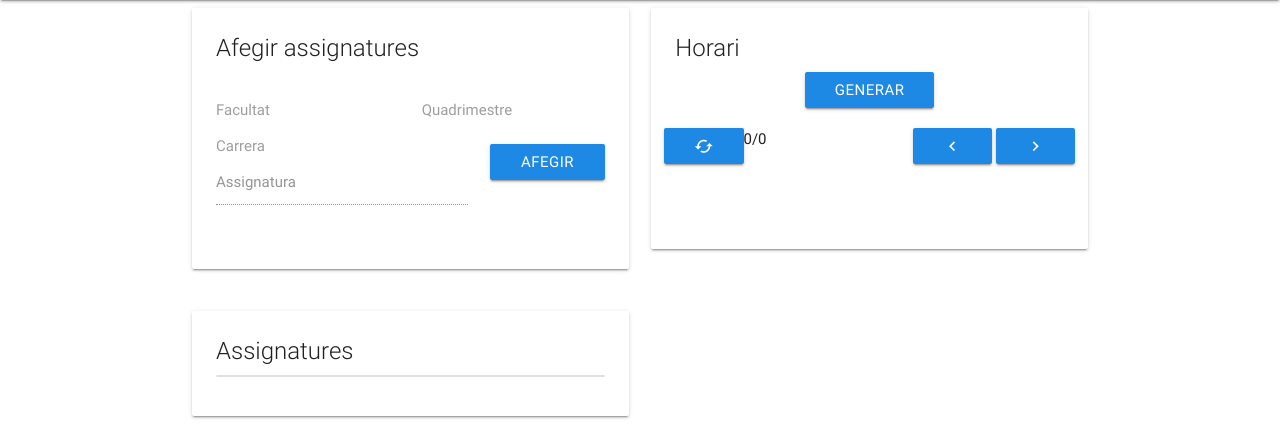
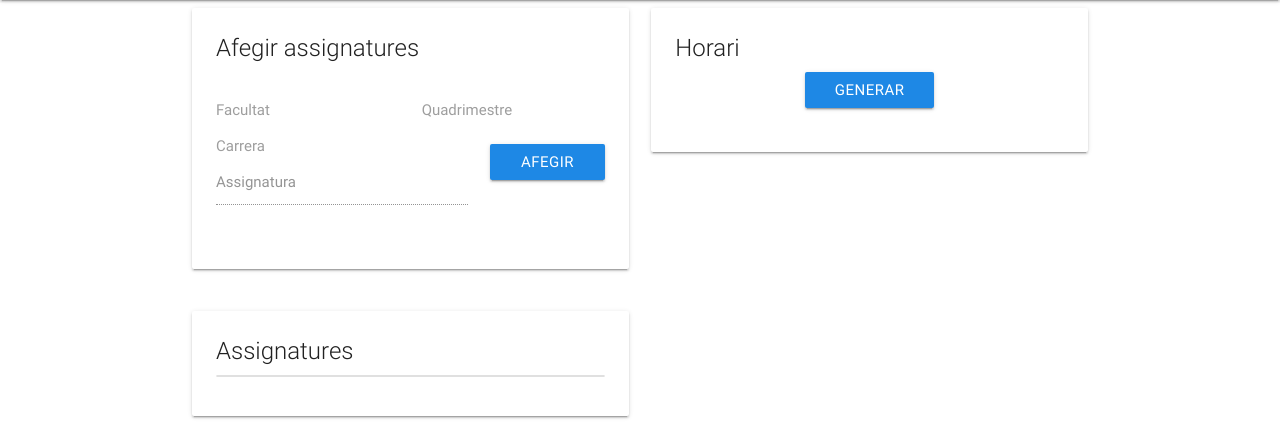
Before and after one commit to alex-torregrosa/CFIS-horaris2, a Django app: page / in a window 1280 px wide. Shown: the part 64-509 px from the top of the page. Run offline with Django 3.2, Linux system fonts and the light colour scheme; some libraries are stand-ins or nearby versions.

Commit message:
Calendari a modal

```diff
--- a/horaris/generator.py
+++ b/horaris/generator.py
@@ -29,10 +29,10 @@ def calculaHorari(asignaturas, msg):
     # Fetch classes
     for el in asignaturas:
         assigs.append(Asignatura.objects.get(pk=asignaturas[el]))
-    sendProgress(msg, "Asignaturas carregades", 10)
+    sendProgress(msg, "Asignatures carregades", 10)
     total = len(assigs)
     for x in range(0, total):
-        sendProgress(msg, "Cargando horaris per a " +
+        sendProgress(msg, "Carregant horaris per a " +
                      assigs[x].name, 10 + (x / total) * 20)
         if not assigs[x].loaded:
             print("Carregant horari de",  assigs[x].name)
@@ -73,7 +73,7 @@ def calculaHorari(asignaturas, msg):
         }
         msg.reply_channel.send(res, immediately=True)
     else:
-        sendProgress(msg, "Ningun horari trobat", 100)
+        sendProgress(msg, "Cap horari trobat", 100)
 
 
 def genHoraris(grups):
--- a/horaris/templates/main.template.html
+++ b/horaris/templates/main.template.html
@@ -15,16 +15,16 @@
 </head>
 
 <body>
-  <script type="text/javascript" src="https://code.jquery.com/jquery-2.1.1.min.js"></script>
+  <script type="text/javascript" src="https://code.jquery.com/jquery-3.3.1.min.js"></script>
   <!-- Compiled and minified JavaScript -->
   <script src="https://cdnjs.cloudflare.com/ajax/libs/materialize/0.100.2/js/materialize.min.js"></script>
   <script src="https://cdnjs.cloudflare.com/ajax/libs/moment.js/2.18.1/moment.min.js"></script>
   <!-- <script src="https://cdnjs.cloudflare.com/ajax/libs/moment.js/2.18.1/locale/es.js"></script> -->
-  <link rel="stylesheet" href="https://cdnjs.cloudflare.com/ajax/libs/fullcalendar/3.4.0/fullcalendar.min.css" media="screen"
+  <link rel="stylesheet" href="https://cdnjs.cloudflare.com/ajax/libs/fullcalendar/3.8.2/fullcalendar.min.css" media="screen"
     title="no title">
   <!-- <link rel="stylesheet" href="https://raw.githubusercontent.com/jackyliang/Material-Design-For-Full-Calendar/master/_materialFullCalendar.scss" media="screen" title="no title"> -->
 
-  <script src="https://cdnjs.cloudflare.com/ajax/libs/fullcalendar/3.4.0/fullcalendar.min.js"></script>
+  <script src="https://cdnjs.cloudflare.com/ajax/libs/fullcalendar/3.8.2/fullcalendar.min.js"></script>
 
   <div class="navbar-fixed">
     <nav>
@@ -125,7 +125,30 @@
                 </div>
               </div>
             </div>
-            <div class="row calholder">
+
+          </div>
+        </div>
+      </div>
+    </div>
+
+  </div>
+
+  <!-- Modal Ajuda -->
+  <div id="modalajuda" class="modal">
+    <div class="modal-content">
+      <h4>Ajuda</h4>
+      <p>No, així no aprovaras fonaments, ho sento.</p>
+    </div>
+    <div class="modal-footer">
+      <a href="#!" class="modal-action modal-close waves-effect  btn-flat">Tancar</a>
+    </div>
+  </div>
+
+  <!-- Modal Horaris -->
+  <div id="modal-horaris" class="modal">
+    <div class="modal-content">
+      <h4>Horari</h4>
+      <div class=" calholder">
         <div class="row calcontrols">
 
           <div class="col s12">
@@ -147,24 +170,12 @@
           </div>
         </div>
         <div class="row cal">
-                <div class="col s12 center">
+
           <div id="calendar"></div>
-                </div>
+
         </div>
 
       </div>
-          </div>
-        </div>
-      </div>
-    </div>
-
-  </div>
-
-  <!-- Modal Ajuda -->
-  <div id="modalajuda" class="modal">
-    <div class="modal-content">
-      <h4>Ajuda</h4>
-      <p>No, així no aprovaras fonaments, ho sento.</p>
     </div>
     <div class="modal-footer">
       <a href="#!" class="modal-action modal-close waves-effect  btn-flat">Tancar</a>
```
Also changed, not shown: horaris/templates/main.js (+19 -6 lines). Lines whose indentation alone changed are shown as unchanged.
